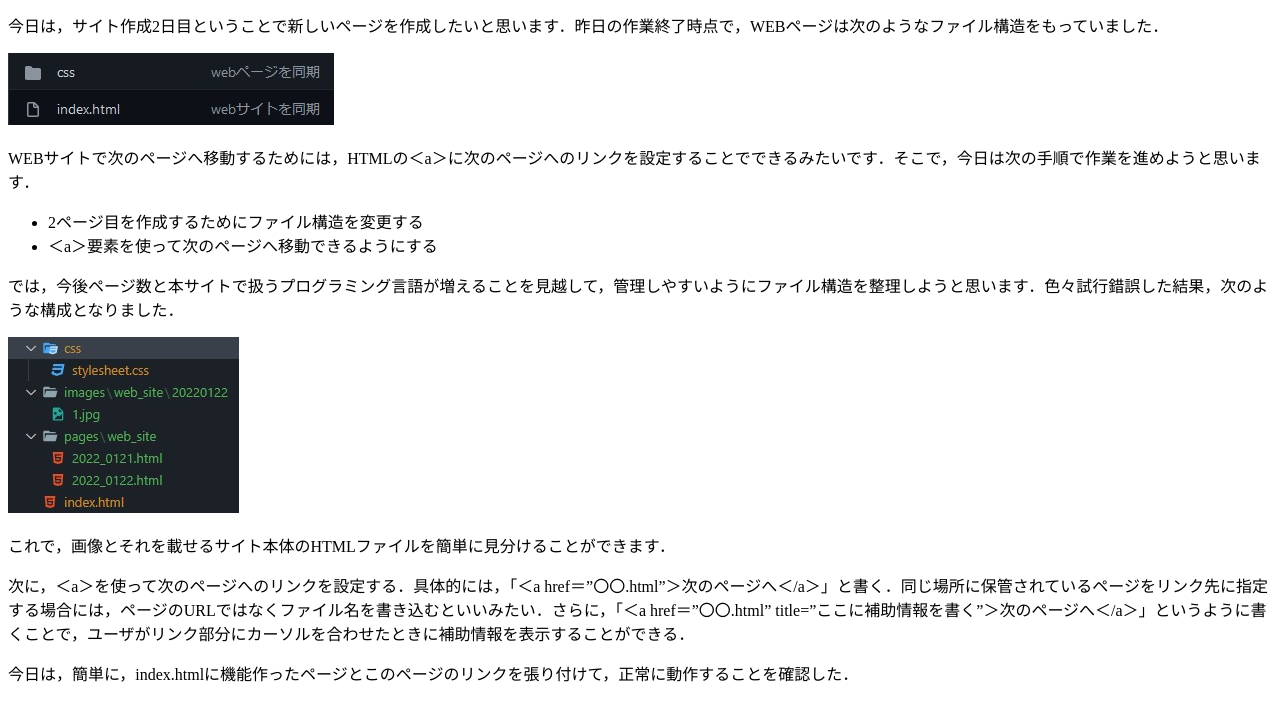
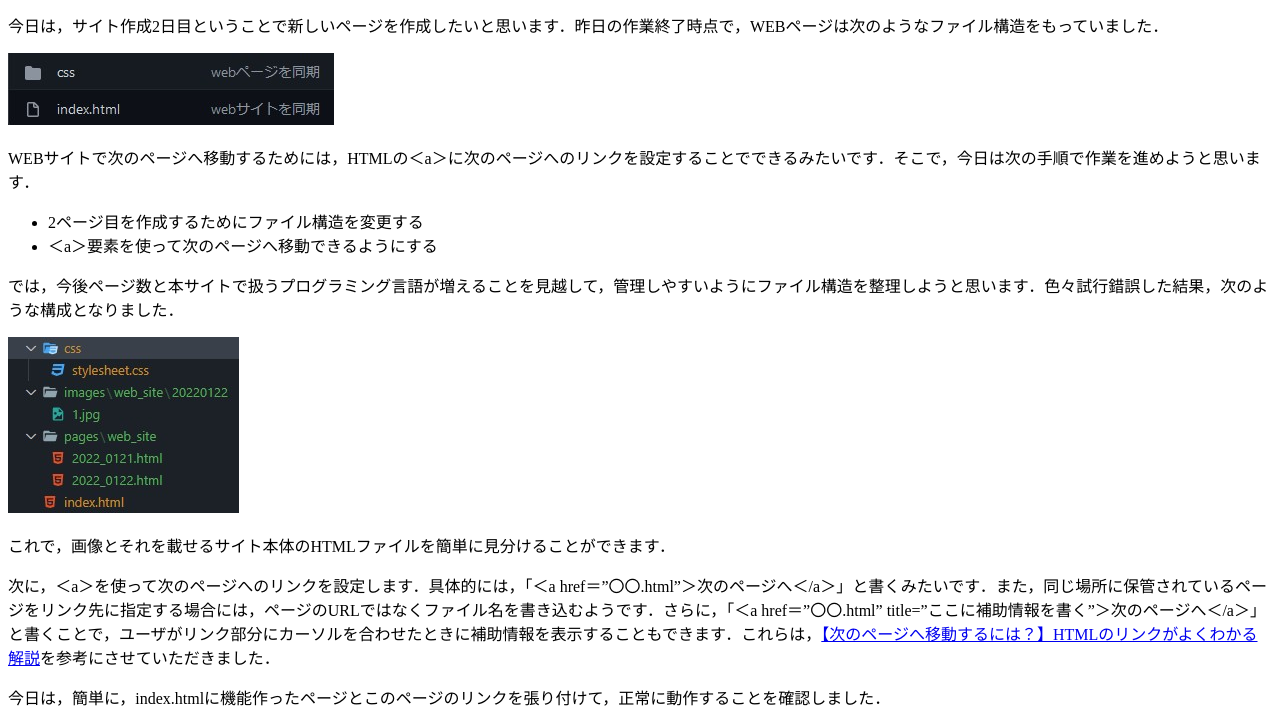
Before and after one commit to rurusasu/milestone, a plain HTML site: page pages/web_site/2022_0122.html in a window 1280 px wide. Shown: the part 116-841 px from the top of the page. Before the commit the page ends 817 px from the top, so only its background shows below. Drawn offline with Linux system fonts and the light colour scheme.

Commit message:
webサイトを同期

```diff
--- a/pages/web_site/2022_0122.html
+++ b/pages/web_site/2022_0122.html
@@ -27,10 +27,10 @@
     <p>これで，画像とそれを載せるサイト本体のHTMLファイルを簡単に見分けることができます．</p>
 
     <p>
-      次に，＜a＞を使って次のページへのリンクを設定する．具体的には，「＜a href＝”〇〇.html”＞次のページへ＜/a＞」と書く．同じ場所に保管されているページをリンク先に指定する場合には，ページのURLではなくファイル名を書き込むといいみたい．さらに，「＜a href＝”〇〇.html” title=”ここに補助情報を書く”＞次のページへ＜/a＞」というように書くことで，ユーザがリンク部分にカーソルを合わせたときに補助情報を表示することができる．
+      次に，＜a＞を使って次のページへのリンクを設定します．具体的には，「＜a href＝”〇〇.html”＞次のページへ＜/a＞」と書くみたいです．また，同じ場所に保管されているページをリンク先に指定する場合には，ページのURLではなくファイル名を書き込むようです．さらに，「＜a href＝”〇〇.html” title=”ここに補助情報を書く”＞次のページへ＜/a＞」と書くことで，ユーザがリンク部分にカーソルを合わせたときに補助情報を表示することもできます．これらは，<a href="https://aqcg.jp/html_next-page/">【次のページへ移動するには？】HTMLのリンクがよくわかる解説</a>を参考にさせていただきました．
     </p>
     <p>
-      今日は，簡単に，index.htmlに機能作ったページとこのページのリンクを張り付けて，正常に動作することを確認した．
+      今日は，簡単に，index.htmlに機能作ったページとこのページのリンクを張り付けて，正常に動作することを確認しました．
     </p>
   </body>
 </html>
```
